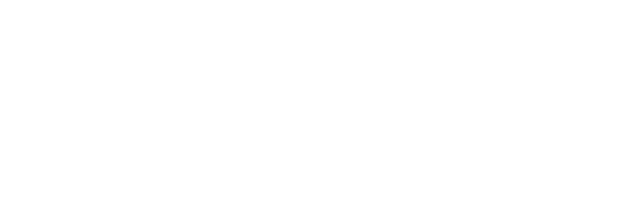
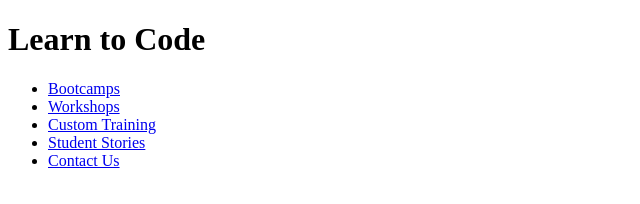
Before and after one commit to katibjohnson/bootcamp-prework-project, a plain HTML site: page index.html in a window 1280 px wide. Shown: the whole page, without its empty margins (0-640 px from the left). Drawn offline with Linux system fonts and the light colour scheme; files that its build step writes are made by us from their sources.

Commit message:
HTML header and navigation list complete

```diff
--- a/index.html
+++ b/index.html
@@ -8,6 +8,15 @@
 </head>
 <body>
 
+    <h1>Learn to Code</h1>
+    <ul class="navigation">
+        <li><a href="#">Bootcamps</a></li>
+        <li><a href="#">Workshops</a></li>
+        <li><a href="#">Custom Training</a></li>
+        <li><a href="#">Student Stories</a></li>
+        <li><a href="#" class="btn_contact_us">Contact Us</a></li>
+    </ul>
+
 
 </body>
 </html>
```
